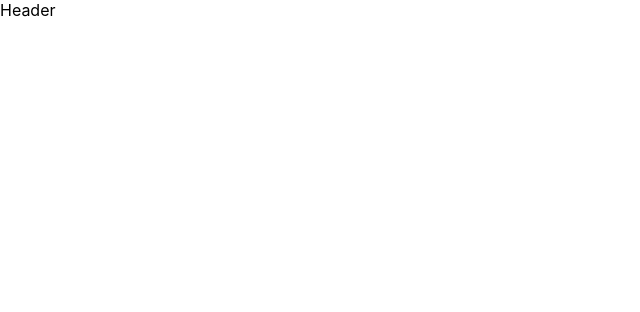
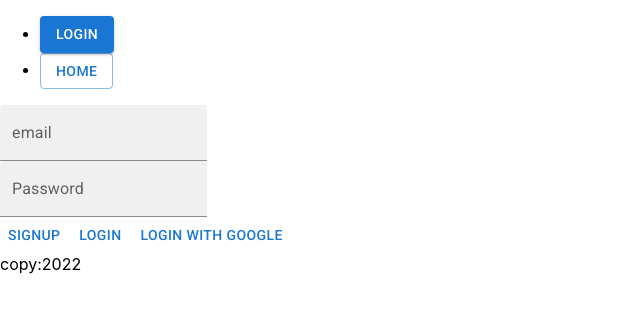
Before and after one commit to abhiyadav2345/to-do-with-user-authentication, a React (Create React App) app: page /login in a window 1280 px wide. Shown: the top 312 px of the page, without its empty margins (0-640 px from the left). Built offline with nearby package versions, Linux system fonts and the light colour scheme.

Commit message:
firebase and authentication setup done

```diff
--- a/package.json
+++ b/package.json
@@ -13,6 +13,7 @@
         "@types/node": "^16.18.13",
         "@types/react": "^18.0.28",
         "@types/react-dom": "^18.0.11",
+        "firebase": "^9.17.1",
         "react": "^18.2.0",
         "react-dom": "^18.2.0",
         "react-scripts": "5.0.1",
--- a/src/App.tsx
+++ b/src/App.tsx
@@ -1,11 +1,16 @@
 import { Button } from '@mui/material';
+import { Outlet } from 'react-router-dom';
+//import { Outlet } from 'react-router-dom';
 import './App.css';
 import { Header } from './components/header';
-
 function App() {
     return (
         <div className="container">
             <Header />
+            <main>
+                <Outlet />
+            </main>
+            <footer>copy:2022</footer>
         </div>
     );
 }
--- a/src/components/header/Header.tsx
+++ b/src/components/header/Header.tsx
@@ -1,7 +1,26 @@
 import React from 'react';
+import { Link } from 'react-router-dom';
+import { Button } from '@mui/material';
 
 const Header = () => {
-    return <div>Header</div>;
+    return (
+        <header>
+            <div>
+                <ul>
+                    <li>
+                        <Link to={'/login'}>
+                            <Button variant="contained">Login</Button>
+                        </Link>
+                    </li>
+                    <li>
+                        <Link to={'/'}>
+                            <Button variant="outlined">Home</Button>
+                        </Link>
+                    </li>
+                </ul>
+            </div>
+        </header>
+    );
 };
 
 export default Header;
--- a/src/components/header/index.ts
+++ b/src/components/header/index.ts
@@ -1 +1 @@
-export { default as Header } from './Header';
+export { default as Header } from './header';
--- a/src/components/home-page/HomePage.tsx
+++ b/src/components/home-page/HomePage.tsx
@@ -1,7 +1,46 @@
-import React from 'react';
+/* eslint-disable prettier/prettier */
+import React, { useEffect, useState } from 'react';
+import { db } from '../../firebase';
+import {
+    collection,
+    doc,
+    DocumentData,
+    getDocs,
+    onSnapshot,
+    query,
+} from 'firebase/firestore';
 
 const HomePage = () => {
-    return <div>Home-page</div>;
+    const [todos, setTodos] = useState<DocumentData[] | null>(null);
+    // Get a list of todos from your database
+    // async function getTodos() {
+    //     const todosCol = collection(db, 'todos');
+    //     const todosSnapshot = await getDocs(todosCol);
+    //     const todoList = todosSnapshot.docs.map((doc: { data: () => any }) =>
+    //         doc.data()
+    //     );
+    //     setTodos(todoList);
+    // }
+    const q = query(collection(db, 'todos'));
+
+    useEffect(() => {
+        const unsub = onSnapshot(q, (querySnapshot) => {
+            const todos: DocumentData[] = [];
+            querySnapshot.forEach((doc) => {
+                todos.push(doc.data());
+                setTodos(todos);
+            });
+            console.log('Current todo: ', todos.join(', '));
+        });
+        return unsub;
+    }, []);
+    const h = 'hello';
+
+    const todoItems = todos?.map((todo: DocumentData) => (
+        <span>{todo.title}</span>
+    ));
+    console.log(todos);
+    return <div>{todoItems}</div>;
 };
 
 export default HomePage;
--- a/src/components/home-page/index.ts
+++ b/src/components/home-page/index.ts
@@ -1 +1 @@
-import { default as Homepage } from './HomePage';
+export { default as HomePage } from './homePage';
--- a/src/components/login-page/LoginPage.tsx
+++ b/src/components/login-page/LoginPage.tsx
@@ -1,7 +1,55 @@
-import React from 'react';
+/* eslint-disable prettier/prettier */
+import {
+    getAuth,
+    signInWithPopup,
+    GoogleAuthProvider,
+    User,
+} from 'firebase/auth';
+import { useState } from 'react';
+import { Button, TextField } from '@mui/material';
 
-const LoginPage = () => {
-    return <div>LoginPage</div>;
+const provider = new GoogleAuthProvider();
+const auth = getAuth();
+export const LoginPage = () => {
+    const [user, setUser] = useState<User | null>(null);
+    const signInWithGoogle = () => {
+        signInWithPopup(auth, provider)
+            .then((result) => {
+                // This gives you a Google Access Token. You can use it to access the Google API.
+                const credential =
+                    GoogleAuthProvider.credentialFromResult(result);
+                const token = credential?.accessToken;
+                // The signed-in user info.
+                const user = result.user;
+                // IdP data available using getAdditionalUserInfo(result)
+                // ...
+                setUser(user);
+            })
+            .catch((error) => {
+                console.log(error);
+                // Handle Errors here.
+                const errorCode = error.code;
+                const errorMessage = error.message;
+                // The email of the user's account used.
+                const email = error.customData.email;
+                // The AuthCredential type that was used.
+                const credential =
+                    GoogleAuthProvider.credentialFromError(error);
+                // ...
+            });
+    };
+    return (
+        <div>
+            <TextField id="filled-basic" label="email" variant="filled" />
+            <br />
+            <TextField id="filled-basic" label="Password" variant="filled" />
+            <br />
+            <Button variant="text">SignUp</Button>
+            <Button variant="text">Login</Button>
+            <Button variant="text" onClick={signInWithGoogle}>
+                Login with Google
+            </Button>
+            {user && <h2>{user.displayName}</h2>}
+        </div>
+    );
 };
-
-export default LoginPage;
--- a/src/components/login-page/index.ts
+++ b/src/components/login-page/index.ts
@@ -1 +1,2 @@
-import { default as LoginPage } from './LoginPage';
+/* eslint-disable prettier/prettier */
+export { LoginPage } from '../login-page/loginPage';
--- /dev/null
+++ b/src/firebase.ts
@@ -0,0 +1,20 @@
+/* eslint-disable prettier/prettier */
+// Import the functions you need from the SDKs you need
+import { initializeApp } from 'firebase/app';
+import { getFirestore } from 'firebase/firestore';
+// TODO: Add SDKs for Firebase products that you want to use
+// https://firebase.google.com/docs/web/setup#available-libraries
+
+// Your web app's Firebase configuration
+const firebaseConfig = {
+    apiKey: 'AIzaSyCANLXrKwfYVV9OTvCvVqgVa6BY8fgISnA',
+    authDomain: 'todo-list-with-user-auth.firebaseapp.com',
+    projectId: 'todo-list-with-user-auth',
+    storageBucket: 'todo-list-with-user-auth.appspot.com',
+    messagingSenderId: '1026718802949',
+    appId: '1:1026718802949:web:6bdf32a87196bdb016e86c',
+};
+
+// Initialize Firebase
+const app = initializeApp(firebaseConfig);
+export const db = getFirestore(app);
--- a/src/index.tsx
+++ b/src/index.tsx
@@ -1,19 +1,20 @@
-import React from "react";
-import ReactDOM from "react-dom/client";
-import "./index.css";
-import App from "./App";
-import reportWebVitals from "./reportWebVitals";
+import React from 'react';
+import ReactDOM from 'react-dom/client';
+import './index.css';
+import App from './App';
+import { AppRouterProvider } from './providers/route';
+//import reportWebVitals from './reportWebVitals';
+//import { AppRouterProvider } from './providers/router';
 
 const root = ReactDOM.createRoot(
-  document.getElementById("root") as HTMLElement
+    document.getElementById('root') as HTMLElement
 );
 root.render(
-  <React.StrictMode>
-    <App />
-  </React.StrictMode>
+    <React.StrictMode>
+        <AppRouterProvider />
+    </React.StrictMode>
 );
 
 // If you want to start measuring performance in your app, pass a function
 // to log results (for example: reportWebVitals(console.log))
 // or send to an analytics endpoint. Learn more: https://bit.ly/CRA-vitals
-reportWebVitals();
--- /dev/null
+++ b/src/providers/route.tsx
@@ -0,0 +1,27 @@
+/* eslint-disable prettier/prettier */
+import { createBrowserRouter, RouterProvider } from 'react-router-dom';
+import App from '../App';
+import { HomePage } from '../components/home-page/index';
+import { LoginPage } from '../components/login-page';
+const router = createBrowserRouter([
+    {
+        path: '/',
+        element: <App />,
+
+        children: [
+            {
+                path: '/',
+                element: <HomePage />,
+            },
+            {
+                path: '/login',
+                element: <LoginPage />,
+            },
+            // eslint-disable-next-line prettier/prettier
+        ],
+    },
+]);
+
+export const AppRouterProvider = () => {
+    return <RouterProvider router={router} />;
+};
```
Also changed, not shown: .prettierrc.json, 1 other file (tests, documents, lock files or other folders).
